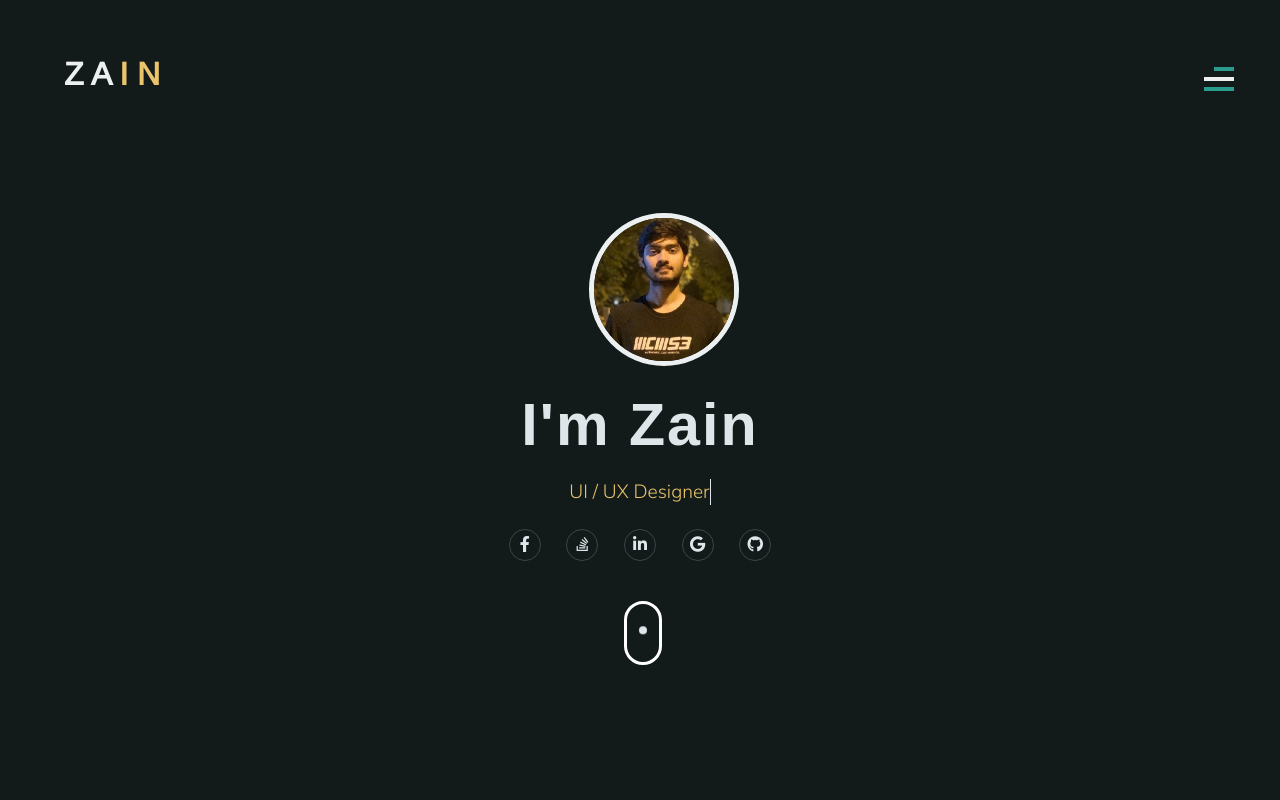
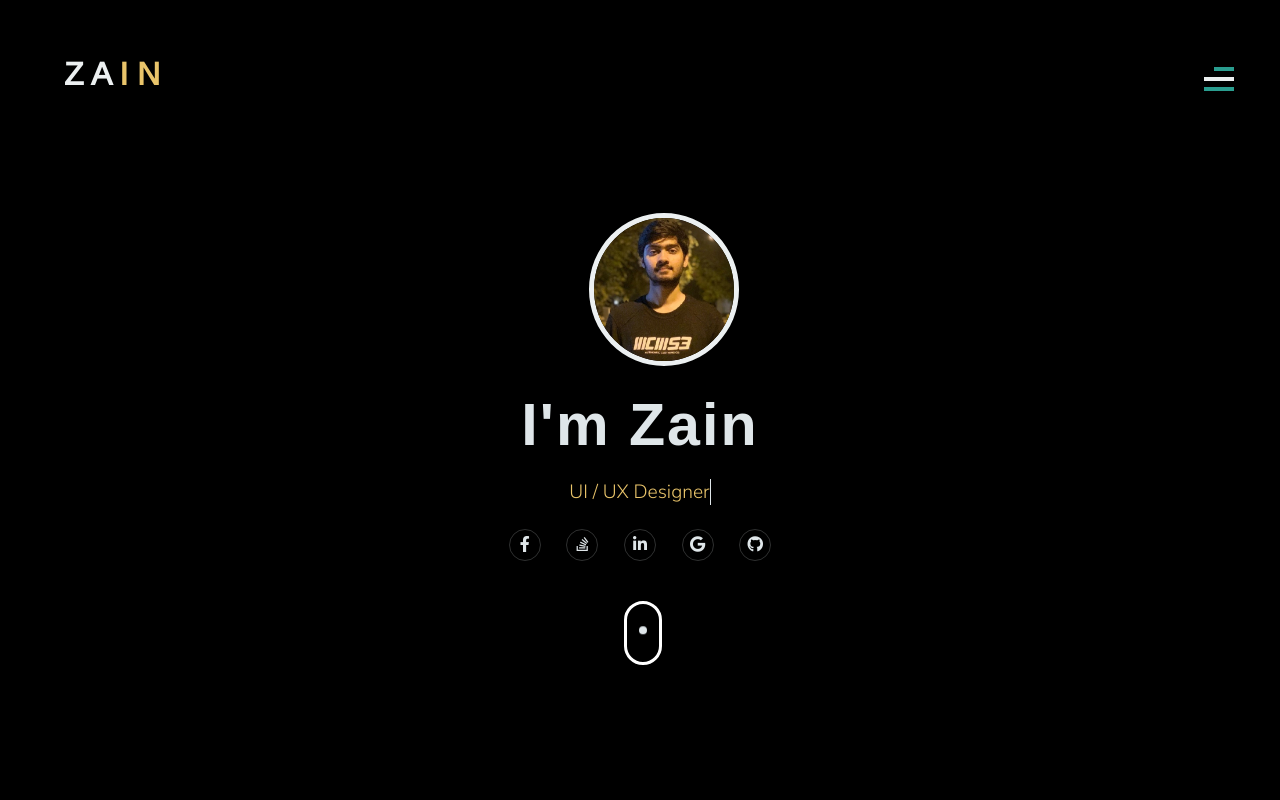
Before and after one commit to zainulabideen1122/zain_test, a plain HTML site: page index.html in a window 1280 px wide. Shown: the top 800 px of the page. Drawn offline with nearby package versions, Linux system fonts and the light colour scheme; files that its build step writes are made by us from their sources; files whose address does not match are found by name; a web font is replaced by a local one.

Commit message:
Update style.css

```diff
--- a/style.css
+++ b/style.css
@@ -189,7 +189,7 @@ html{
 
 .Home{
     min-height: 100vh;
-    background-color: rgba(23, 33, 33,0.8);
+    background-color: black;
     position: relative;
 }
 
```
